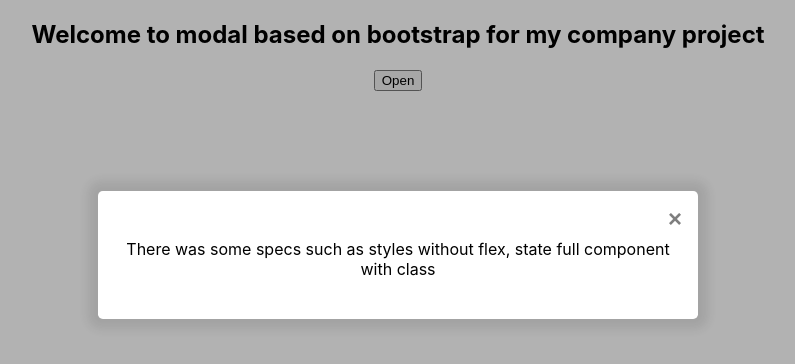
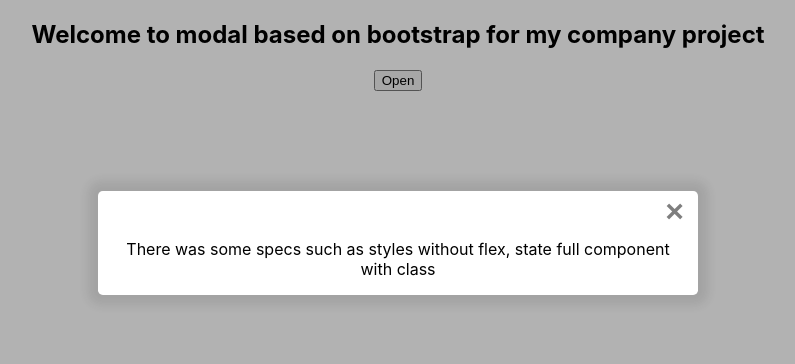
Before and after one commit to hoannguyen02/self-react-modal, a React (Create React App) app: page / in a window 1280 px wide. Both pictures are taken after a click on the button "Open". Shown: the top 364 px of the page, without its empty margins (242-1037 px from the left). Built offline with nearby package versions, Linux system fonts and the light colour scheme.

Commit message:
Adjust some css

```diff
--- a/src/modal/Overlay.js
+++ b/src/modal/Overlay.js
@@ -8,15 +8,19 @@ const Overlay = (props) => {
       <div className="modal__content">
         <div className="modal__header">
           {title && <h5 className="modal__title">{title}</h5>}
-          <button type="button" className="close" onClick={onClose}>
-            <span>×</span>
+          <button
+            type="button"
+            className="close"
+            onClick={onClose ? onClose : () => {}}
+          >
+            ×
           </button>
         </div>
         <form
           onSubmit={onSubmit ? onSubmit : (event) => event.preventDefault()}
         >
           <div className="modal__body">{children}</div>
-          <div className="modal__footer">{footer}</div>
+          {footer && <div className="modal__footer">{footer}</div>}
         </form>
       </div>
     </div>
--- a/src/modal/index.js
+++ b/src/modal/index.js
@@ -6,6 +6,7 @@ export default class Modal extends React.Component {
   componentDidMount() {
     document.addEventListener('keydown', this.handleKeydown, false);
   }
+
   componentWillUnmount() {
     document.removeEventListener('keydown', this.handleKeydown, false);
   }
--- a/src/modal/overlay.css
+++ b/src/modal/overlay.css
@@ -20,7 +20,6 @@
   pointer-events: auto;
   background-color: #fff;
   background-clip: padding-box;
-  /* border: 1px solid rgba(0, 0, 0, 0.2); */
   box-shadow: 0 0 10px 10px rgba(50, 50, 50, 0.11);
   border-radius: 0.3rem;
   outline: 0;
@@ -30,30 +29,28 @@
   padding: 1rem 1rem;
 }
 
-.modal-header .close {
-  padding: 1rem 1rem;
-  margin: -1rem -1rem -1rem auto;
-}
-
 .close {
-  float: right;
-  font-size: 1.5rem;
+  position: absolute;
+  right: 0.5rem;
+  top: 0.2rem;
+  opacity: 0.5;
+  overflow: visible;
+  font-size: 2rem;
   font-weight: 700;
   line-height: 1;
   color: #000;
   text-shadow: 0 1px 0 #fff;
-  opacity: 0.5;
-  padding: 0;
   background-color: transparent;
   border: 0;
   appearance: none;
+  outline: none;
   cursor: pointer;
-  outline: none;
 }
 
 .modal__body {
   position: relative;
-  padding: 1rem;
+  margin-top: 1rem;
+  padding: 0 1rem 1rem;
 }
 
 .modal__footer {
```
